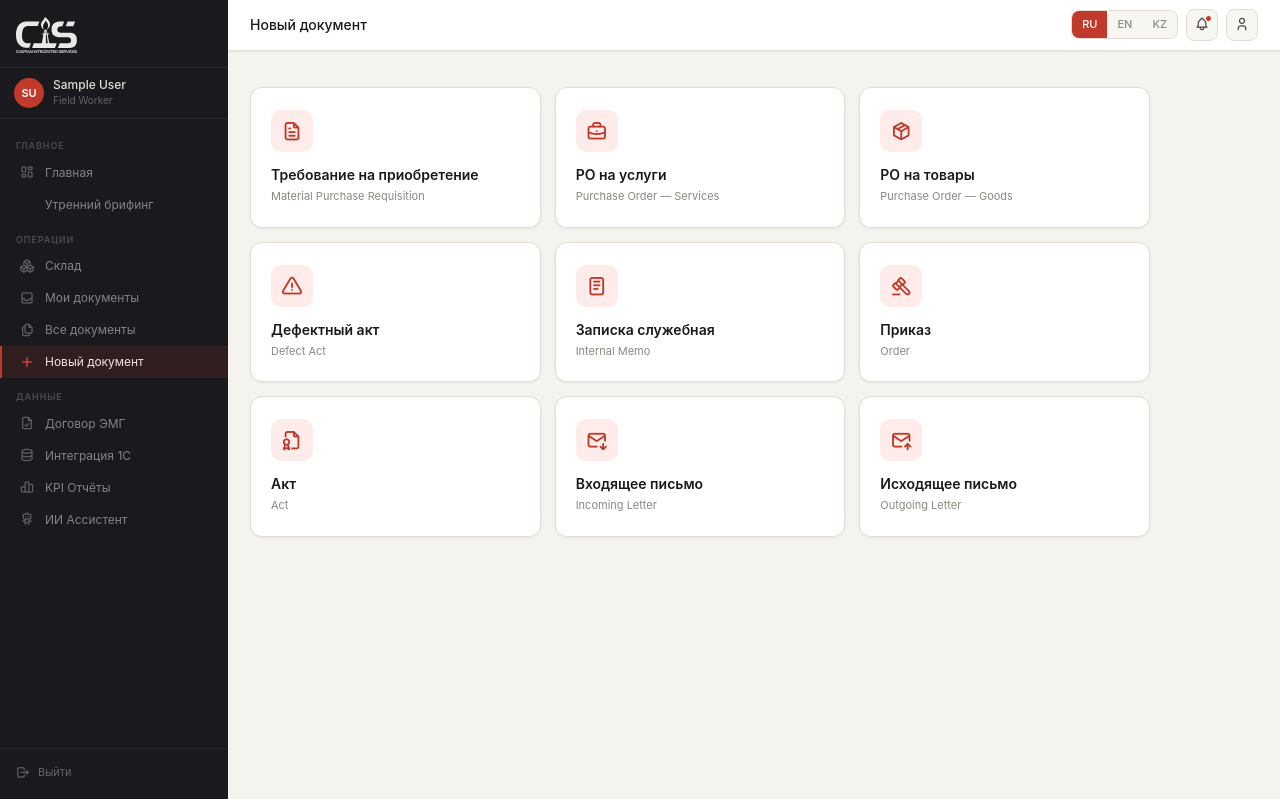
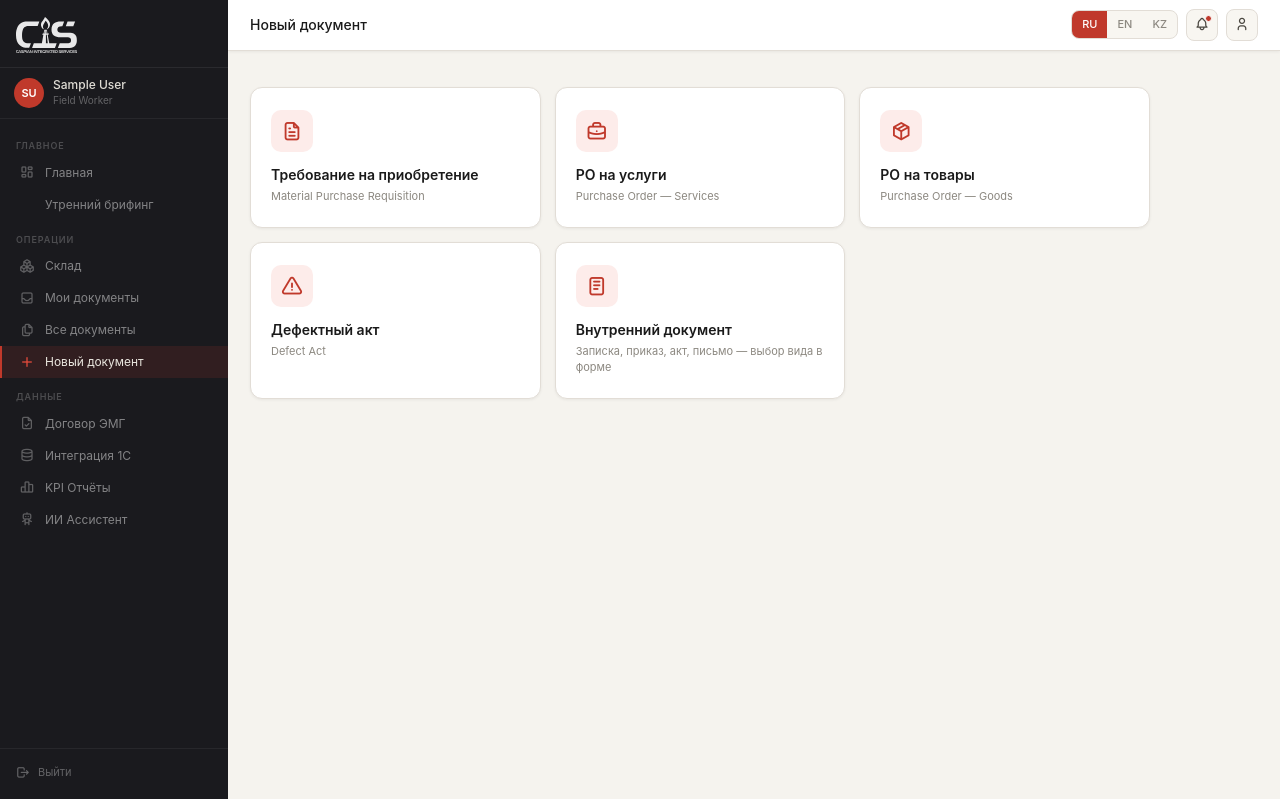
Before and after one commit to altairtair10-cpu/cis-platform-copy, a Flask app: page /documents/new in a window 1280 px wide. Shown: the part 42-841 px from the top of the page. Run offline with Flask 3, Linux system fonts and the light colour scheme; the visitor is signed in with stand-in values (Sample User, id 1); data that the repository does not hold is empty; some libraries are stand-ins or nearby versions.

Commit message:
Внутренние документы: одна карточка вместо пяти, вид выбирается в форме
Пять типов внутренних документов (СЗ/приказ/акт/вх./исх.) открывались через
пять отдельных карточек, ведущих на одну и ту же форму. Заменено одной
карточкой «Внутренний документ» — вид документа выбирается дропдауном в
форме (как в Documentolog). Бэкенд не затронут.

Co-Authored-By: Claude Fable 5 <noreply@anthropic.com>
Claude-Session: https://claude.ai/code/session_01J6m7yE1snQhSVPYppRTa3E

```diff
--- a/app/templates/documents/new.html
+++ b/app/templates/documents/new.html
@@ -30,32 +30,8 @@
 
   <a href="{{ url_for('documents.new_internal', doc_type='memo') }}" class="doc-card">
     <div class="doc-card-icon"><i class="ti ti-notes"></i></div>
-    <div class="doc-card-title">Записка служебная</div>
-    <div class="doc-card-sub">Internal Memo</div>
-  </a>
-
-  <a href="{{ url_for('documents.new_internal', doc_type='order') }}" class="doc-card">
-    <div class="doc-card-icon"><i class="ti ti-gavel"></i></div>
-    <div class="doc-card-title">Приказ</div>
-    <div class="doc-card-sub">Order</div>
-  </a>
-
-  <a href="{{ url_for('documents.new_internal', doc_type='act') }}" class="doc-card">
-    <div class="doc-card-icon"><i class="ti ti-file-certificate"></i></div>
-    <div class="doc-card-title">Акт</div>
-    <div class="doc-card-sub">Act</div>
-  </a>
-
-  <a href="{{ url_for('documents.new_internal', doc_type='incoming') }}" class="doc-card">
-    <div class="doc-card-icon"><i class="ti ti-mail-down"></i></div>
-    <div class="doc-card-title">Входящее письмо</div>
-    <div class="doc-card-sub">Incoming Letter</div>
-  </a>
-
-  <a href="{{ url_for('documents.new_internal', doc_type='outgoing') }}" class="doc-card">
-    <div class="doc-card-icon"><i class="ti ti-mail-up"></i></div>
-    <div class="doc-card-title">Исходящее письмо</div>
-    <div class="doc-card-sub">Outgoing Letter</div>
+    <div class="doc-card-title">Внутренний документ</div>
+    <div class="doc-card-sub">Записка, приказ, акт, письмо — выбор вида в форме</div>
   </a>
 
 </div>
```
